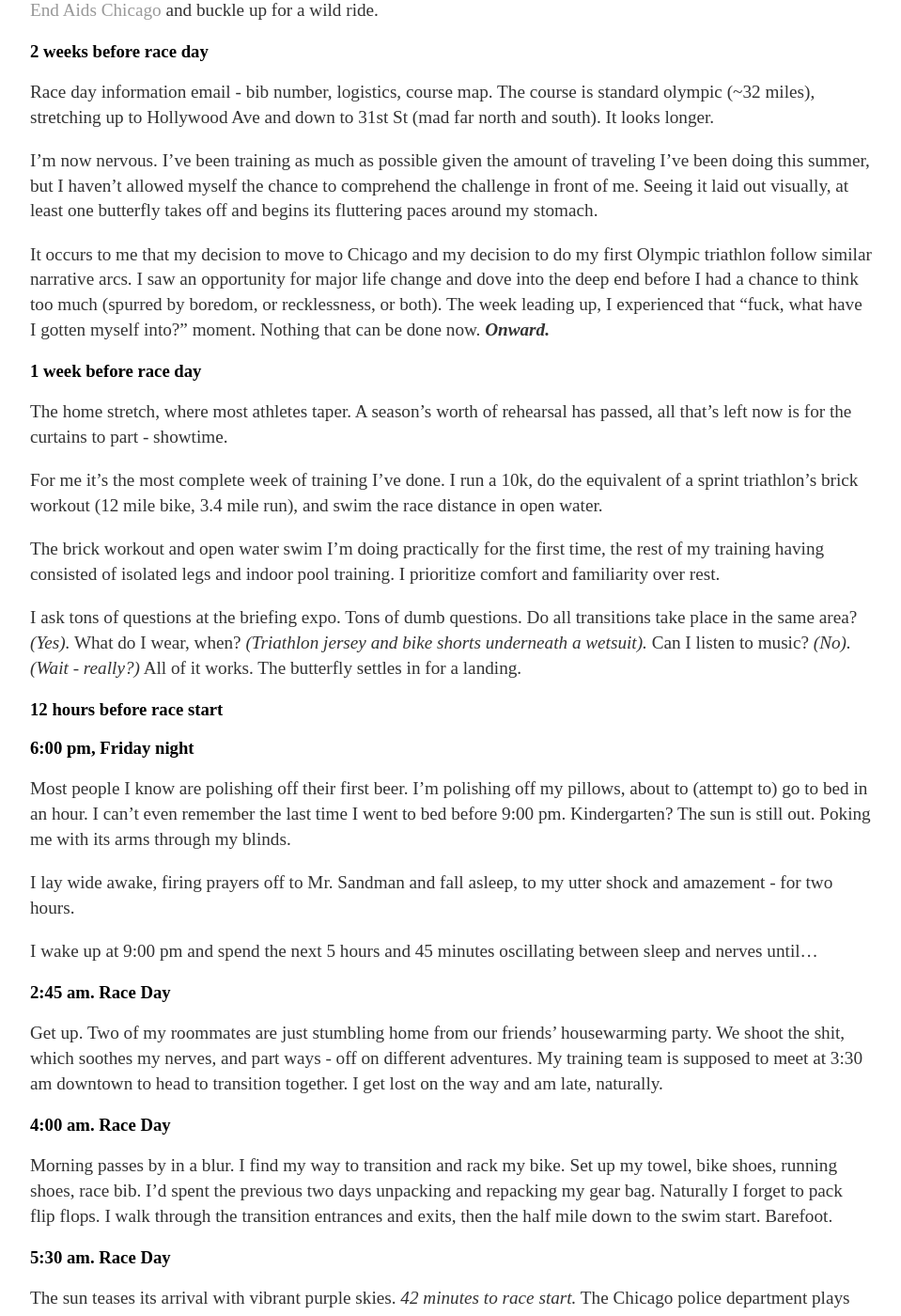
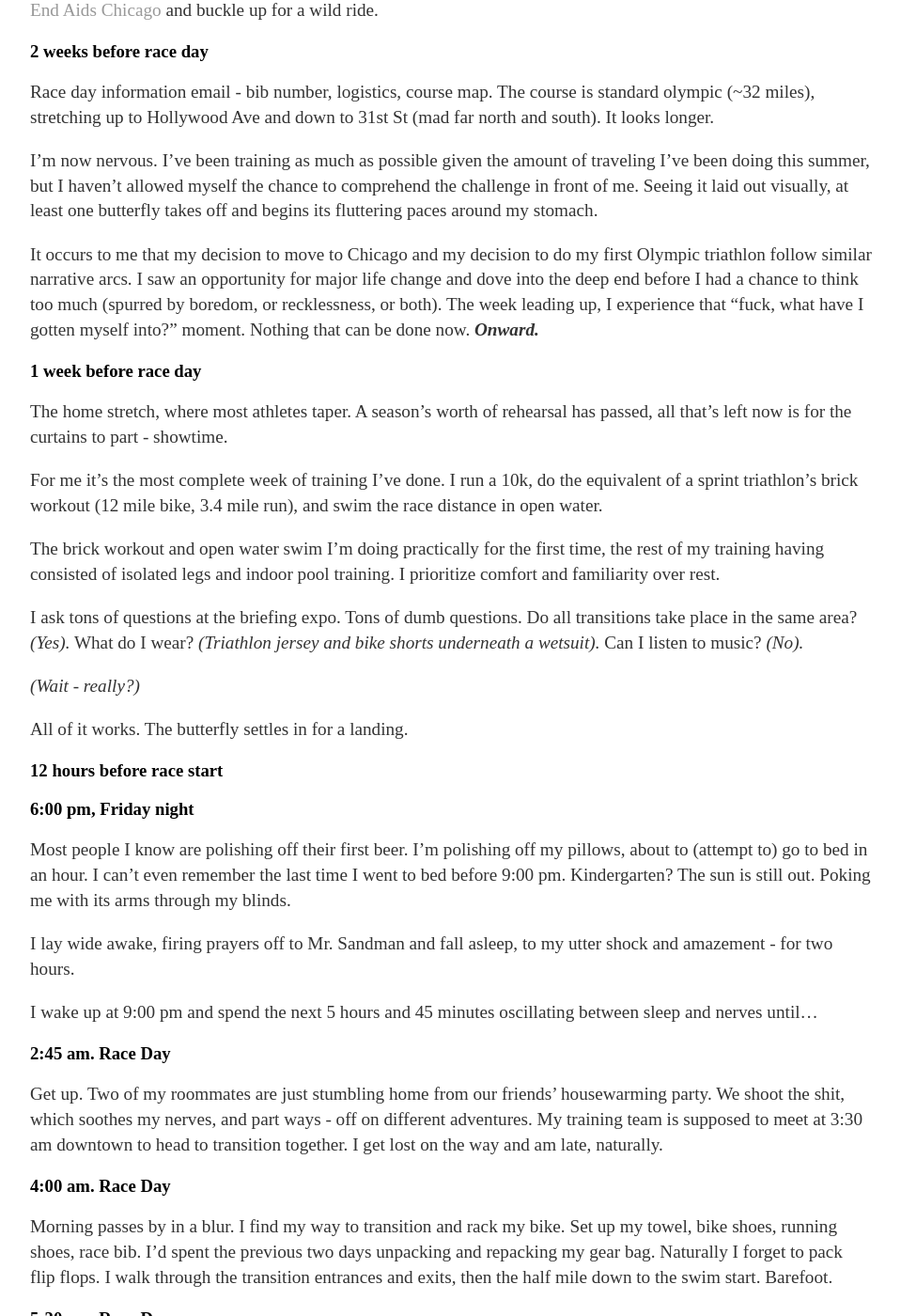
Before and after one commit to EricLWang/EricLWang.github.io, a Jekyll site: the page built from _posts/2018-09-04-11.-Chicago-Triathlon.md, in a window 1280 px wide and 1400 px high, scrolled down 393 px. Shown: the whole window at 94% size, without its empty margins (160-1119 px from the left). Built offline with Jekyll 4.4.1, drawn with Linux system fonts in a browser that asks for light colours; our own code applies the rules of GitHub Pages for plain Markdown files; some of the changed text lies outside the part shown.

Commit message:
grammar fixes

```diff
--- a/_posts/2018-09-04-11.-Chicago-Triathlon.md
+++ b/_posts/2018-09-04-11.-Chicago-Triathlon.md
@@ -9,7 +9,7 @@
 
 I’m now nervous. I’ve been training as much as possible given the amount of traveling I’ve been doing this summer, but I haven’t allowed myself the chance to comprehend the challenge in front of me. Seeing it laid out visually, at least one butterfly takes off and begins its fluttering paces around my stomach.
 
-It occurs to me that my decision to move to Chicago and my decision to do my first Olympic triathlon follow similar narrative arcs. I saw an opportunity for major life change and dove into the deep end before I had a chance to think too much (spurred by boredom, or recklessness, or both). The week leading up, I experienced that “fuck, what have I gotten myself into?” moment. Nothing that can be done now. ***Onward.***
+It occurs to me that my decision to move to Chicago and my decision to do my first Olympic triathlon follow similar narrative arcs. I saw an opportunity for major life change and dove into the deep end before I had a chance to think too much (spurred by boredom, or recklessness, or both). The week leading up, I experience that “fuck, what have I gotten myself into?” moment. Nothing that can be done now. ***Onward.***
 
 ### 1 week before race day
 
@@ -19,7 +19,11 @@
 
 The brick workout and open water swim I’m doing practically for the first time, the rest of my training having consisted of isolated legs and indoor pool training. I prioritize comfort and familiarity over rest.
 
-I ask tons of questions at the briefing expo. Tons of dumb questions. Do all transitions take place in the same area? *(Yes).* What do I wear, when? *(Triathlon jersey and bike shorts underneath a wetsuit).* Can I listen to music? *(No).  (Wait - really?)* All of it works. The butterfly settles in for a landing.
+I ask tons of questions at the briefing expo. Tons of dumb questions. Do all transitions take place in the same area? *(Yes).* What do I wear? *(Triathlon jersey and bike shorts underneath a wetsuit).* Can I listen to music? *(No).*
+
+*(Wait - really?)*
+
+All of it works. The butterfly settles in for a landing.
 
 ### 12 hours before race start
 
@@ -43,7 +47,7 @@
 
 The sun teases its arrival with vibrant purple skies. *42 minutes to race start.* The Chicago police department plays the "Star Spangled Banner” and “Amazing Grace.” Pomp and circumstance abound. The Chicago triathlon really is a cool event.
 
-I chat with a 75 year old woman named Marilyn, a 10 year Chicago triathlon vet. Any advice? “Make sure you have fun honey, drink it all in.” That warms my heart. I wonder what age she started going by “Marilyn.”
+I chat with a 75 year old woman named Marilyn, a 10 year Chicago triathlon vet. Any advice? “Make sure you have fun honey, drink it all in.” That warms my heart. I wonder what age she started going by Marilyn.
 
 I zip up my wetsuit. I feel like a superhero.
 
@@ -130,7 +134,9 @@
 
 Tired, but triumphant. Unbelievably sweaty. Chatting with friends, trying to figure out where to go for breakfast. Breakfast? It’s somehow 9 am.
 
-I'm inconceivably sweaty - somehow noticing for the first time that it's 90+ out, and humid. I'm awash. In sweat, in gratitude, in relief. I let out a long low exhale.
+I'm inconceivably sweaty - somehow noticing for the first time that it's 90+ out, and humid.
+
+I'm awash. In sweat, in gratitude, in relief. I let out a long low exhale.
 
 *What's next?*
 
@@ -146,6 +152,6 @@
 
 - As it turns out, moving to Chicago and competing in the triathlon ended up following the exact same narrative. Jumped in, felt in over my head, fought to make my way in the early going, cruised, and now can’t get enough.
 
-- Thanks to the help of friends, family, and coworkers, I was able to raise ****$2,193.00**** for the Team to End AIDs, helping spread AIDs awareness and provide support and relief to those in need. Fundraising is still open through the end of the year, so anybody looking to contribute to a great cause can do so [here](http://events.aidschicago.org/site/TR/T2/T2?px=1284536&pg=personal&fr_id=1441)
+- Thanks to the help of friends, family, and coworkers, I was able to raise **$2,193.00** for the Team to End AIDs, helping spread AIDs awareness and provide support and relief to those in need. Fundraising is still open through the end of the year, so anybody looking to contribute to a great cause can do so [here](http://events.aidschicago.org/site/TR/T2/T2?px=1284536&pg=personal&fr_id=1441)
 
 - Couldn’t have done it without your support. Thank you!
```
